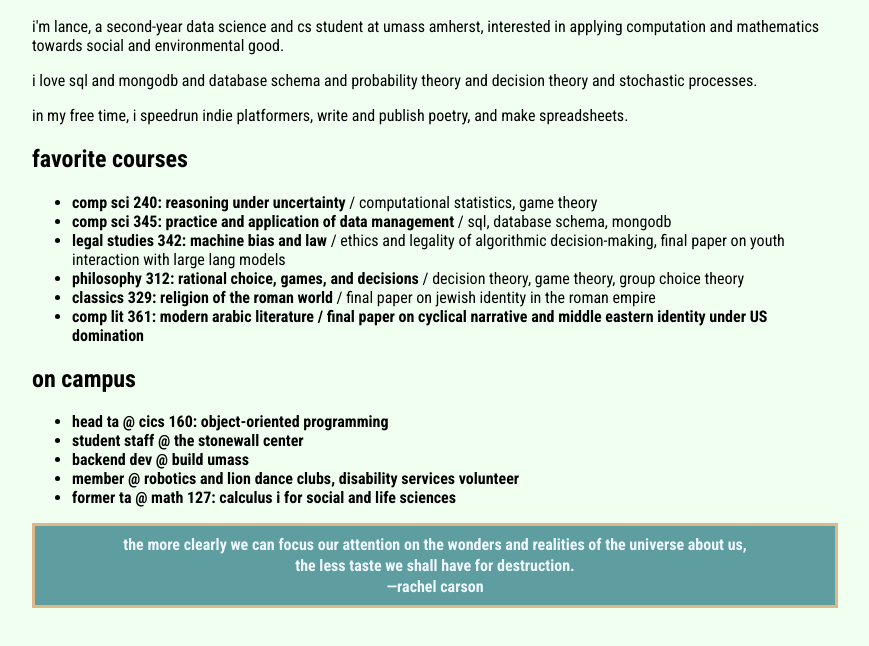
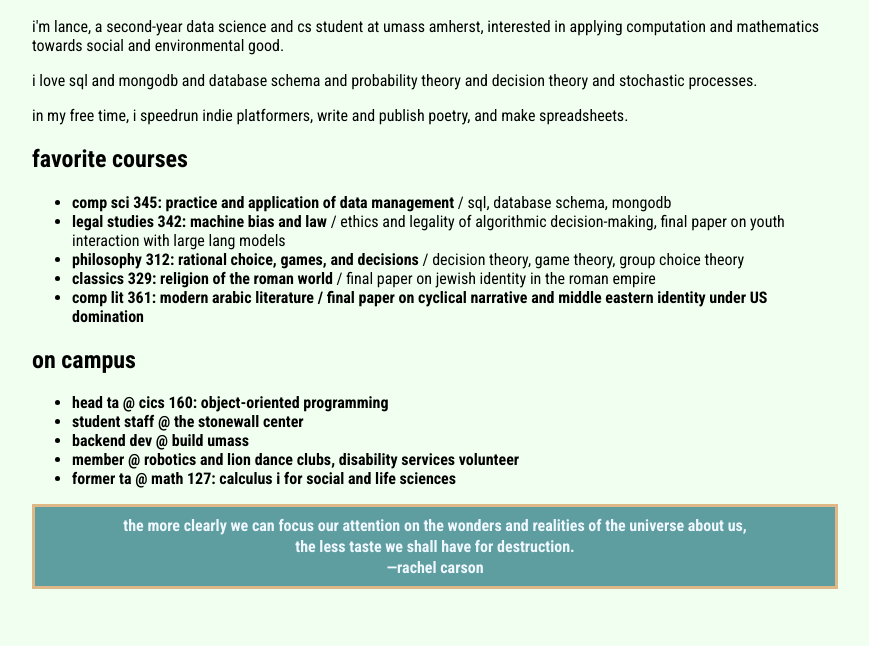
Before and after one commit to lncvyz/lncvyz.github.io, a plain HTML site: page index.html in a window 1280 px wide. Shown: the part 162-808 px from the top of the page, without its empty margins (208-1077 px from the left). Drawn offline with Linux system fonts and the light colour scheme.

Commit message:
Update index.html

```diff
--- a/index.html
+++ b/index.html
@@ -20,7 +20,6 @@
 
 	<h2>favorite courses</h2>
 	<ul>
-		<li><b>comp sci 240: reasoning under uncertainty</b> / computational statistics, game theory</li>
 		<li><b>comp sci 345: practice and application of data management</b> / sql, database schema, mongodb</li>
 		<li><b>legal studies 342: machine bias and law</b> / ethics and legality of algorithmic decision-making, final paper on youth interaction with large lang models</li>
 		<li><b>philosophy 312: rational choice, games, and decisions</b> / decision theory, game theory, group choice theory</li>
```
